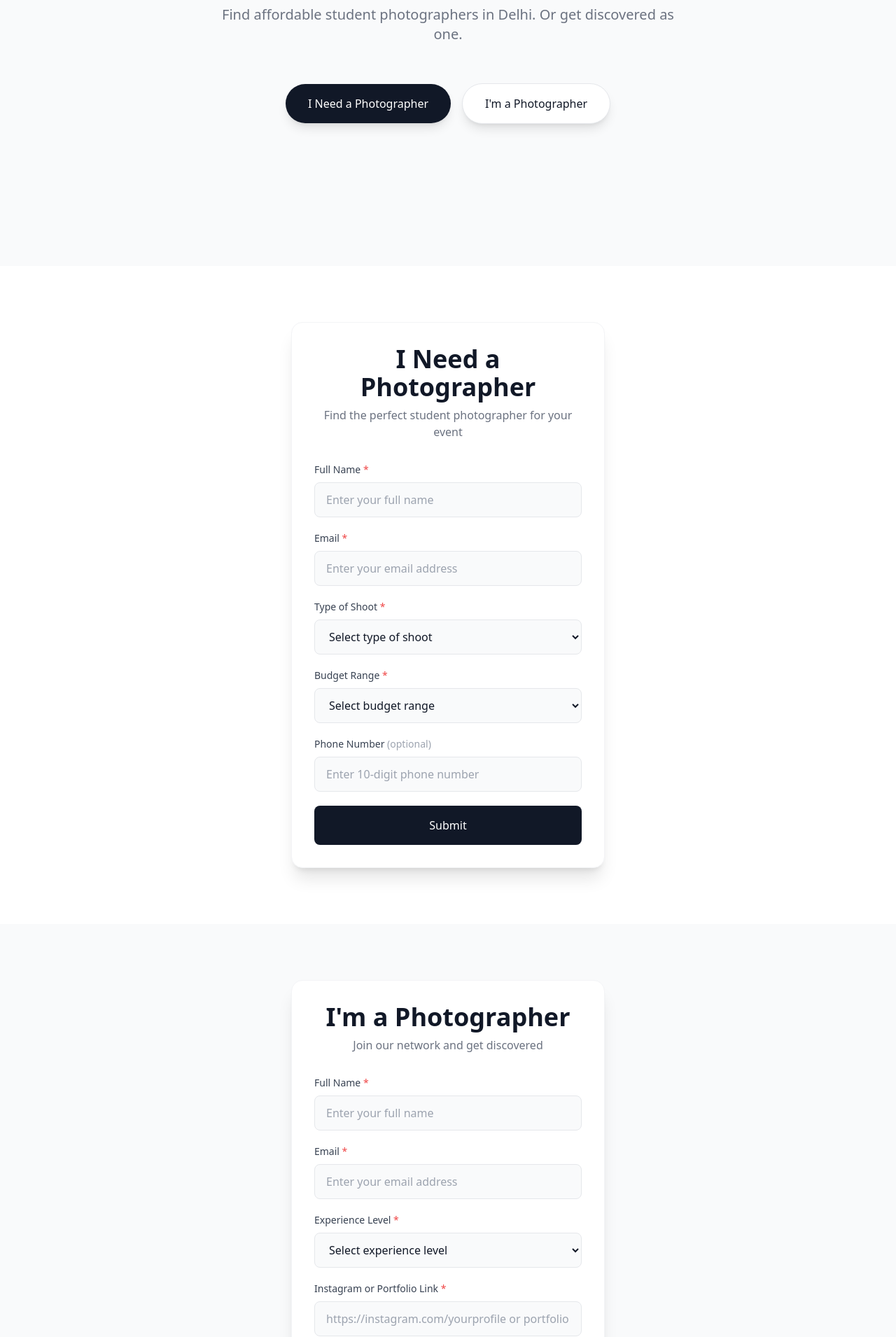
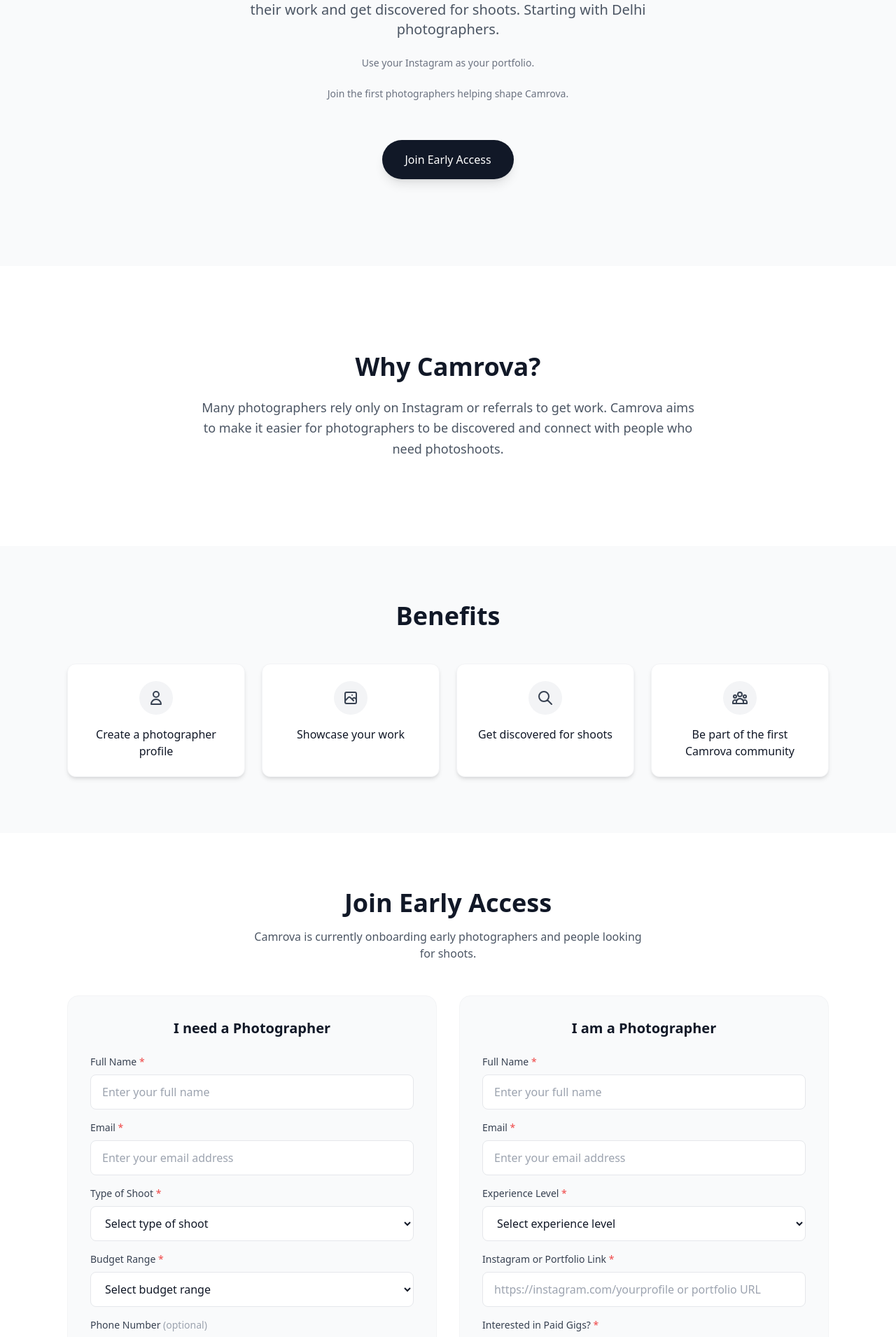
Before and after one commit to Manyaarya/Camrova1, a Next.js app: page / in a window 1280 px wide. Shown: the part 420-2330 px from the top of the page at 70% size. Built offline with nearby package versions, Linux system fonts and the light colour scheme.

Commit message:
Updated landing page with new sections.

```diff
--- a/src/app/layout.tsx
+++ b/src/app/layout.tsx
@@ -4,7 +4,7 @@
 export const metadata: Metadata = {
   title: "Camrova - Every Moment Deserves a Lens",
   description:
-    "Find affordable student photographers in Delhi. Or get discovered as one.",
+    "Find talented photographers in Delhi. Or get discovered as one.",
   keywords: [
     "photographer",
     "student photographer",
--- a/src/app/page.tsx
+++ b/src/app/page.tsx
@@ -182,16 +182,22 @@
                 Home
               </button>
               <button
-                onClick={() => scrollToSection("student")}
+                onClick={() => scrollToSection("why")}
                 className="text-gray-600 hover:text-gray-900 transition-colors"
               >
-                Find Photographer
+                Why Camrova
               </button>
               <button
-                onClick={() => scrollToSection("photographer")}
+                onClick={() => scrollToSection("benefits")}
                 className="text-gray-600 hover:text-gray-900 transition-colors"
               >
-                Join as Photographer
+                Benefits
+              </button>
+              <button
+                onClick={() => scrollToSection("signup")}
+                className="text-gray-600 hover:text-gray-900 transition-colors"
+              >
+                Join
               </button>
             </div>
           </div>
@@ -205,48 +211,170 @@
       >
         <div className="max-w-4xl mx-auto px-4 sm:px-6 lg:px-8 text-center">
           <div className="space-y-6">
-            <h1 className="text-5xl sm:text-6xl lg:text-7xl font-bold text-gray-900">
-              Camrova
+            <h1 className="text-4xl sm:text-5xl lg:text-6xl font-bold text-gray-900">
+              Find talented photographers in Delhi. Or get discovered as one.
             </h1>
-            <p className="text-2xl sm:text-3xl lg:text-4xl font-light text-gray-600">
-              Every Moment Deserves a Lens.
+            <p className="text-lg sm:text-xl text-gray-600 max-w-2xl mx-auto">
+              Camrova is building a platform where photographers can showcase
+              their work and get discovered for shoots. Starting with Delhi
+              photographers.
             </p>
-            <p className="text-lg sm:text-xl text-gray-500 max-w-2xl mx-auto">
-              Find affordable student photographers in Delhi. Or get discovered
-              as one.
+            <p className="text-sm text-gray-500">
+              Use your Instagram as your portfolio.
             </p>
-            <div className="flex flex-col sm:flex-row gap-4 justify-center items-center pt-8">
+            <p className="text-sm text-gray-500">
+              Join the first photographers helping shape Camrova.
+            </p>
+            <div className="pt-8">
               <button
-                onClick={() => scrollToSection("student")}
+                onClick={() => scrollToSection("signup")}
                 className="px-8 py-4 bg-gray-900 text-white font-medium rounded-full hover:bg-gray-800 transition-all transform hover:scale-105 shadow-lg"
               >
-                I Need a Photographer
-              </button>
-              <button
-                onClick={() => scrollToSection("photographer")}
-                className="px-8 py-4 bg-white text-gray-900 font-medium rounded-full hover:bg-gray-50 transition-all transform hover:scale-105 shadow-lg border border-gray-200"
-              >
-                I&apos;m a Photographer
+                Join Early Access
               </button>
             </div>
           </div>
         </div>
       </section>
 
-      {/* Student Form Section */}
+      {/* Why Camrova Section */}
       <section
-        id="student"
+        id="why"
+        className="min-h-[50vh] flex items-center justify-center py-20 bg-white"
+      >
+        <div className="max-w-3xl mx-auto px-4 sm:px-6 lg:px-8 text-center">
+          <h2 className="text-3xl sm:text-4xl font-semibold text-gray-900 mb-6">
+            Why Camrova?
+          </h2>
+          <p className="text-lg text-gray-600 leading-relaxed">
+            Many photographers rely only on Instagram or referrals to get work.
+            Camrova aims to make it easier for photographers to be discovered
+            and connect with people who need photoshoots.
+          </p>
+        </div>
+      </section>
+
+      {/* Benefits Section */}
+      <section
+        id="benefits"
+        className="min-h-[50vh] flex items-center justify-center py-20 bg-gray-50"
+      >
+        <div className="max-w-6xl mx-auto px-4 sm:px-6 lg:px-8">
+          <div className="text-center mb-12">
+            <h2 className="text-3xl sm:text-4xl font-semibold text-gray-900">
+              Benefits
+            </h2>
+          </div>
+          <div className="grid grid-cols-1 sm:grid-cols-2 lg:grid-cols-4 gap-6">
+            {/* Card 1 */}
+            <div className="bg-white rounded-xl p-6 shadow-md border border-gray-100 text-center">
+              <div className="w-12 h-12 bg-gray-100 rounded-full flex items-center justify-center mx-auto mb-4">
+                <svg
+                  className="w-6 h-6 text-gray-700"
+                  fill="none"
+                  stroke="currentColor"
+                  viewBox="0 0 24 24"
+                >
+                  <path
+                    strokeLinecap="round"
+                    strokeLinejoin="round"
+                    strokeWidth={2}
+                    d="M16 7a4 4 0 11-8 0 4 4 0 018 0zM12 14a7 7 0 00-7 7h14a7 7 0 00-7-7z"
+                  />
+                </svg>
+              </div>
+              <h3 className="font-medium text-gray-900">
+                Create a photographer profile
+              </h3>
+            </div>
+            {/* Card 2 */}
+            <div className="bg-white rounded-xl p-6 shadow-md border border-gray-100 text-center">
+              <div className="w-12 h-12 bg-gray-100 rounded-full flex items-center justify-center mx-auto mb-4">
+                <svg
+                  className="w-6 h-6 text-gray-700"
+                  fill="none"
+                  stroke="currentColor"
+                  viewBox="0 0 24 24"
+                >
+                  <path
+                    strokeLinecap="round"
+                    strokeLinejoin="round"
+                    strokeWidth={2}
+                    d="M4 16l4.586-4.586a2 2 0 012.828 0L16 16m-2-2l1.586-1.586a2 2 0 012.828 0L20 14m-6-6h.01M6 20h12a2 2 0 002-2V6a2 2 0 00-2-2H6a2 2 0 00-2 2v12a2 2 0 002 2z"
+                  />
+                </svg>
+              </div>
+              <h3 className="font-medium text-gray-900">Showcase your work</h3>
+            </div>
+            {/* Card 3 */}
+            <div className="bg-white rounded-xl p-6 shadow-md border border-gray-100 text-center">
+              <div className="w-12 h-12 bg-gray-100 rounded-full flex items-center justify-center mx-auto mb-4">
+                <svg
+                  className="w-6 h-6 text-gray-700"
+                  fill="none"
+                  stroke="currentColor"
+                  viewBox="0 0 24 24"
+                >
+                  <path
+                    strokeLinecap="round"
+                    strokeLinejoin="round"
+                    strokeWidth={2}
+                    d="M21 21l-6-6m2-5a7 7 0 11-14 0 7 7 0 0114 0z"
+                  />
+                </svg>
+              </div>
+              <h3 className="font-medium text-gray-900">
+                Get discovered for shoots
+              </h3>
+            </div>
+            {/* Card 4 */}
+            <div className="bg-white rounded-xl p-6 shadow-md border border-gray-100 text-center">
+              <div className="w-12 h-12 bg-gray-100 rounded-full flex items-center justify-center mx-auto mb-4">
+                <svg
+                  className="w-6 h-6 text-gray-700"
+                  fill="none"
+                  stroke="currentColor"
+                  viewBox="0 0 24 24"
+                >
+                  <path
+                    strokeLinecap="round"
+                    strokeLinejoin="round"
+                    strokeWidth={2}
+                    d="M17 20h5v-2a3 3 0 00-5.356-1.857M17 20H7m10 0v-2c0-.656-.126-1.283-.356-1.857M7 20H2v-2a3 3 0 015.356-1.857M7 20v-2c0-.656.126-1.283.356-1.857m0 0a5.002 5.002 0 019.288 0M15 7a3 3 0 11-6 0 3 3 0 016 0zm6 3a2 2 0 11-4 0 2 2 0 014 0zM7 10a2 2 0 11-4 0 2 2 0 014 0z"
+                  />
+                </svg>
+              </div>
+              <h3 className="font-medium text-gray-900">
+                Be part of the first Camrova community
+              </h3>
+            </div>
+          </div>
+        </div>
+      </section>
+
+      {/* Signup Section */}
+      <section
+        id="signup"
         className="min-h-screen flex items-center justify-center py-20 bg-white"
       >
-        <div className="max-w-lg mx-auto px-4 sm:px-6 lg:px-8 w-full">
-          <div className="bg-white rounded-2xl p-8 shadow-xl border border-gray-100">
-            <div className="text-center mb-8">
-              <h2 className="text-3xl sm:text-4xl font-semibold text-gray-900 mb-2">
-                I Need a Photographer
+        <div className="max-w-6xl mx-auto px-4 sm:px-6 lg:px-8 w-full">
+          <div className="text-center mb-12">
+            <h2 className="text-3xl sm:text-4xl font-semibold text-gray-900 mb-4">
+              Join Early Access
             </h2>
-              <p className="text-gray-500">
-                Find the perfect student photographer for your event
+            <p className="text-gray-600 max-w-xl mx-auto">
+              Camrova is currently onboarding early photographers and people
+              looking for shoots.
             </p>
+          </div>
+
+          <div className="grid grid-cols-1 lg:grid-cols-2 gap-8">
+            {/* Student Form */}
+            <div className="bg-gray-50 rounded-2xl p-8 border border-gray-100">
+              <div className="text-center mb-6">
+                <h3 className="text-xl font-semibold text-gray-900">
+                  I need a Photographer
+                </h3>
               </div>
               {studentSuccess ? (
                 <div className="bg-green-50 border border-green-200 rounded-xl p-6 text-center">
@@ -264,14 +392,14 @@
                     />
                   </svg>
                   <h3 className="text-xl font-medium text-gray-900 mb-2">
-                  Submission Successful!
+                    Thanks for joining early.
                   </h3>
                   <p className="text-gray-600">
-                  We&apos;ll connect you with photographers soon.
+                    We're building Camrova with our first community.
                   </p>
                 </div>
               ) : (
-              <form onSubmit={handleStudentSubmit} className="space-y-5">
+                <form onSubmit={handleStudentSubmit} className="space-y-4">
                   <div>
                     <label
                       htmlFor="studentFullName"
@@ -289,7 +417,7 @@
                           fullName: e.target.value,
                         })
                       }
-                    className={`w-full px-4 py-3 bg-gray-50 border rounded-lg text-gray-900 placeholder-gray-400 focus:outline-none focus:ring-2 focus:ring-gray-900 focus:bg-white transition-all ${studentErrors.fullName ? "border-red-500" : "border-gray-200"}`}
+                      className={`w-full px-4 py-3 bg-white border rounded-lg text-gray-900 placeholder-gray-400 focus:outline-none focus:ring-2 focus:ring-gray-900 transition-all ${studentErrors.fullName ? "border-red-500" : "border-gray-200"}`}
                       placeholder="Enter your full name"
                     />
                     {studentErrors.fullName && (
@@ -310,9 +438,12 @@
                       id="studentEmail"
                       value={studentForm.email}
                       onChange={(e) =>
-                      setStudentForm({ ...studentForm, email: e.target.value })
+                        setStudentForm({
+                          ...studentForm,
+                          email: e.target.value,
+                        })
                       }
-                    className={`w-full px-4 py-3 bg-gray-50 border rounded-lg text-gray-900 placeholder-gray-400 focus:outline-none focus:ring-2 focus:ring-gray-900 focus:bg-white transition-all ${studentErrors.email ? "border-red-500" : "border-gray-200"}`}
+                      className={`w-full px-4 py-3 bg-white border rounded-lg text-gray-900 placeholder-gray-400 focus:outline-none focus:ring-2 focus:ring-gray-900 transition-all ${studentErrors.email ? "border-red-500" : "border-gray-200"}`}
                       placeholder="Enter your email address"
                     />
                     {studentErrors.email && (
@@ -337,7 +468,7 @@
                           typeOfShoot: e.target.value,
                         })
                       }
-                    className={`w-full px-4 py-3 bg-gray-50 border rounded-lg text-gray-900 focus:outline-none focus:ring-2 focus:ring-gray-900 focus:bg-white transition-all ${studentErrors.typeOfShoot ? "border-red-500" : "border-gray-200"}`}
+                      className={`w-full px-4 py-3 bg-white border rounded-lg text-gray-900 focus:outline-none focus:ring-2 focus:ring-gray-900 transition-all ${studentErrors.typeOfShoot ? "border-red-500" : "border-gray-200"}`}
                     >
                       <option value="">Select type of shoot</option>
                       <option value="Event">Event</option>
@@ -368,7 +499,7 @@
                           budgetRange: e.target.value,
                         })
                       }
-                    className={`w-full px-4 py-3 bg-gray-50 border rounded-lg text-gray-900 focus:outline-none focus:ring-2 focus:ring-gray-900 focus:bg-white transition-all ${studentErrors.budgetRange ? "border-red-500" : "border-gray-200"}`}
+                      className={`w-full px-4 py-3 bg-white border rounded-lg text-gray-900 focus:outline-none focus:ring-2 focus:ring-gray-900 transition-all ${studentErrors.budgetRange ? "border-red-500" : "border-gray-200"}`}
                     >
                       <option value="">Select budget range</option>
                       <option value="Under 2000">Under 2000</option>
@@ -400,7 +531,7 @@
                         })
                       }
                       maxLength={10}
-                    className={`w-full px-4 py-3 bg-gray-50 border rounded-lg text-gray-900 placeholder-gray-400 focus:outline-none focus:ring-2 focus:ring-gray-900 focus:bg-white transition-all ${studentErrors.phoneNumber ? "border-red-500" : "border-gray-200"}`}
+                      className={`w-full px-4 py-3 bg-white border rounded-lg text-gray-900 placeholder-gray-400 focus:outline-none focus:ring-2 focus:ring-gray-900 transition-all ${studentErrors.phoneNumber ? "border-red-500" : "border-gray-200"}`}
                       placeholder="Enter 10-digit phone number"
                     />
                     {studentErrors.phoneNumber && (
@@ -445,23 +576,13 @@
                 </form>
               )}
             </div>
-        </div>
-      </section>
 
-      {/* Photographer Form Section */}
-      <section
-        id="photographer"
-        className="min-h-screen flex items-center justify-center py-20 bg-gray-50"
-      >
-        <div className="max-w-lg mx-auto px-4 sm:px-6 lg:px-8 w-full">
-          <div className="bg-white rounded-2xl p-8 shadow-xl border border-gray-100">
-            <div className="text-center mb-8">
-              <h2 className="text-3xl sm:text-4xl font-semibold text-gray-900 mb-2">
-                I&apos;m a Photographer
-              </h2>
-              <p className="text-gray-500">
-                Join our network and get discovered
-              </p>
+            {/* Photographer Form */}
+            <div className="bg-gray-50 rounded-2xl p-8 border border-gray-100">
+              <div className="text-center mb-6">
+                <h3 className="text-xl font-semibold text-gray-900">
+                  I am a Photographer
+                </h3>
               </div>
               {photographerSuccess ? (
                 <div className="bg-green-50 border border-green-200 rounded-xl p-6 text-center">
@@ -479,14 +600,14 @@
                     />
                   </svg>
                   <h3 className="text-xl font-medium text-gray-900 mb-2">
-                  Submission Successful!
+                    Thanks for joining early.
                   </h3>
                   <p className="text-gray-600">
-                  Welcome to Camrova! We&apos;ll be in touch soon.
+                    We're building Camrova with our first community.
                   </p>
                 </div>
               ) : (
-              <form onSubmit={handlePhotographerSubmit} className="space-y-5">
+                <form onSubmit={handlePhotographerSubmit} className="space-y-4">
                   <div>
                     <label
                       htmlFor="photographerFullName"
@@ -504,7 +625,7 @@
                           fullName: e.target.value,
                         })
                       }
-                    className={`w-full px-4 py-3 bg-gray-50 border rounded-lg text-gray-900 placeholder-gray-400 focus:outline-none focus:ring-2 focus:ring-gray-900 focus:bg-white transition-all ${photographerErrors.fullName ? "border-red-500" : "border-gray-200"}`}
+                      className={`w-full px-4 py-3 bg-white border rounded-lg text-gray-900 placeholder-gray-400 focus:outline-none focus:ring-2 focus:ring-gray-900 transition-all ${photographerErrors.fullName ? "border-red-500" : "border-gray-200"}`}
                       placeholder="Enter your full name"
                     />
                     {photographerErrors.fullName && (
@@ -530,7 +651,7 @@
                           email: e.target.value,
                         })
                       }
-                    className={`w-full px-4 py-3 bg-gray-50 border rounded-lg text-gray-900 placeholder-gray-400 focus:outline-none focus:ring-2 focus:ring-gray-900 focus:bg-white transition-all ${photographerErrors.email ? "border-red-500" : "border-gray-200"}`}
+                      className={`w-full px-4 py-3 bg-white border rounded-lg text-gray-900 placeholder-gray-400 focus:outline-none focus:ring-2 focus:ring-gray-900 transition-all ${photographerErrors.email ? "border-red-500" : "border-gray-200"}`}
                       placeholder="Enter your email address"
                     />
                     {photographerErrors.email && (
@@ -555,7 +676,7 @@
                           experienceLevel: e.target.value,
                         })
                       }
-                    className={`w-full px-4 py-3 bg-gray-50 border rounded-lg text-gray-900 focus:outline-none focus:ring-2 focus:ring-gray-900 focus:bg-white transition-all ${photographerErrors.experienceLevel ? "border-red-500" : "border-gray-200"}`}
+                      className={`w-full px-4 py-3 bg-white border rounded-lg text-gray-900 focus:outline-none focus:ring-2 focus:ring-gray-900 transition-all ${photographerErrors.experienceLevel ? "border-red-500" : "border-gray-200"}`}
                     >
                       <option value="">Select experience level</option>
                       <option value="Beginner">Beginner</option>
@@ -586,7 +707,7 @@
                           portfolioLink: e.target.value,
                         })
                       }
-                    className={`w-full px-4 py-3 bg-gray-50 border rounded-lg text-gray-900 placeholder-gray-400 focus:outline-none focus:ring-2 focus:ring-gray-900 focus:bg-white transition-all ${photographerErrors.portfolioLink ? "border-red-500" : "border-gray-200"}`}
+                      className={`w-full px-4 py-3 bg-white border rounded-lg text-gray-900 placeholder-gray-400 focus:outline-none focus:ring-2 focus:ring-gray-900 transition-all ${photographerErrors.portfolioLink ? "border-red-500" : "border-gray-200"}`}
                       placeholder="https://instagram.com/yourprofile or portfolio URL"
                     />
                     {photographerErrors.portfolioLink && (
@@ -615,7 +736,7 @@
                               interestedInPaidGigs: e.target.value,
                             })
                           }
-                        className="w-4 h-4 text-gray-900 bg-gray-50 border-gray-300 focus:ring-gray-900 focus:ring-offset-white"
+                          className="w-4 h-4 text-gray-900 bg-white border-gray-300 focus:ring-gray-900"
                         />
                         <span className="ml-2 text-gray-700">Yes</span>
                       </label>
@@ -624,14 +745,16 @@
                           type="radio"
                           name="paidGigs"
                           value="No"
-                        checked={photographerForm.interestedInPaidGigs === "No"}
+                          checked={
+                            photographerForm.interestedInPaidGigs === "No"
+                          }
                           onChange={(e) =>
                             setPhotographerForm({
                               ...photographerForm,
                               interestedInPaidGigs: e.target.value,
                             })
                           }
-                        className="w-4 h-4 text-gray-900 bg-gray-50 border-gray-300 focus:ring-gray-900 focus:ring-offset-white"
+                          className="w-4 h-4 text-gray-900 bg-white border-gray-300 focus:ring-gray-900"
                         />
                         <span className="ml-2 text-gray-700">No</span>
                       </label>
@@ -661,7 +784,7 @@
                         })
                       }
                       maxLength={10}
-                    className={`w-full px-4 py-3 bg-gray-50 border rounded-lg text-gray-900 placeholder-gray-400 focus:outline-none focus:ring-2 focus:ring-gray-900 focus:bg-white transition-all ${photographerErrors.phoneNumber ? "border-red-500" : "border-gray-200"}`}
+                      className={`w-full px-4 py-3 bg-white border rounded-lg text-gray-900 placeholder-gray-400 focus:outline-none focus:ring-2 focus:ring-gray-900 transition-all ${photographerErrors.phoneNumber ? "border-red-500" : "border-gray-200"}`}
                       placeholder="Enter 10-digit phone number"
                     />
                     {photographerErrors.phoneNumber && (
@@ -707,14 +830,14 @@
               )}
             </div>
           </div>
+        </div>
       </section>
 
       {/* Footer */}
-      <footer className="bg-white border-t border-gray-100 py-8">
+      <footer className="bg-gray-900 py-12">
         <div className="max-w-6xl mx-auto px-4 sm:px-6 lg:px-8 text-center">
-          <p className="text-gray-500">
-            © {new Date().getFullYear()} Camrova. All rights reserved.
-          </p>
+          <h3 className="text-2xl font-semibold text-white mb-2">Camrova</h3>
+          <p className="text-gray-400">Every Moment Deserves a Lens.</p>
         </div>
       </footer>
     </div>
```
Lines whose indentation alone changed are shown as unchanged.
